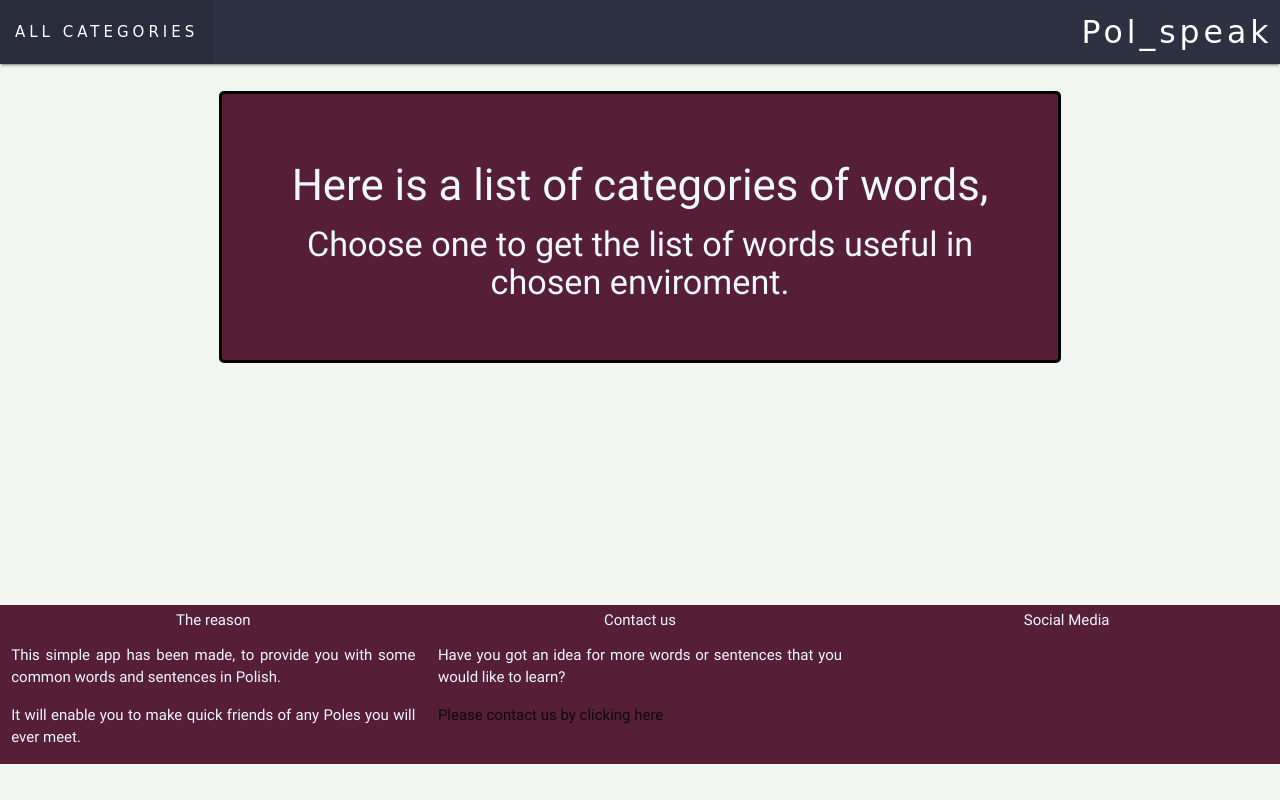
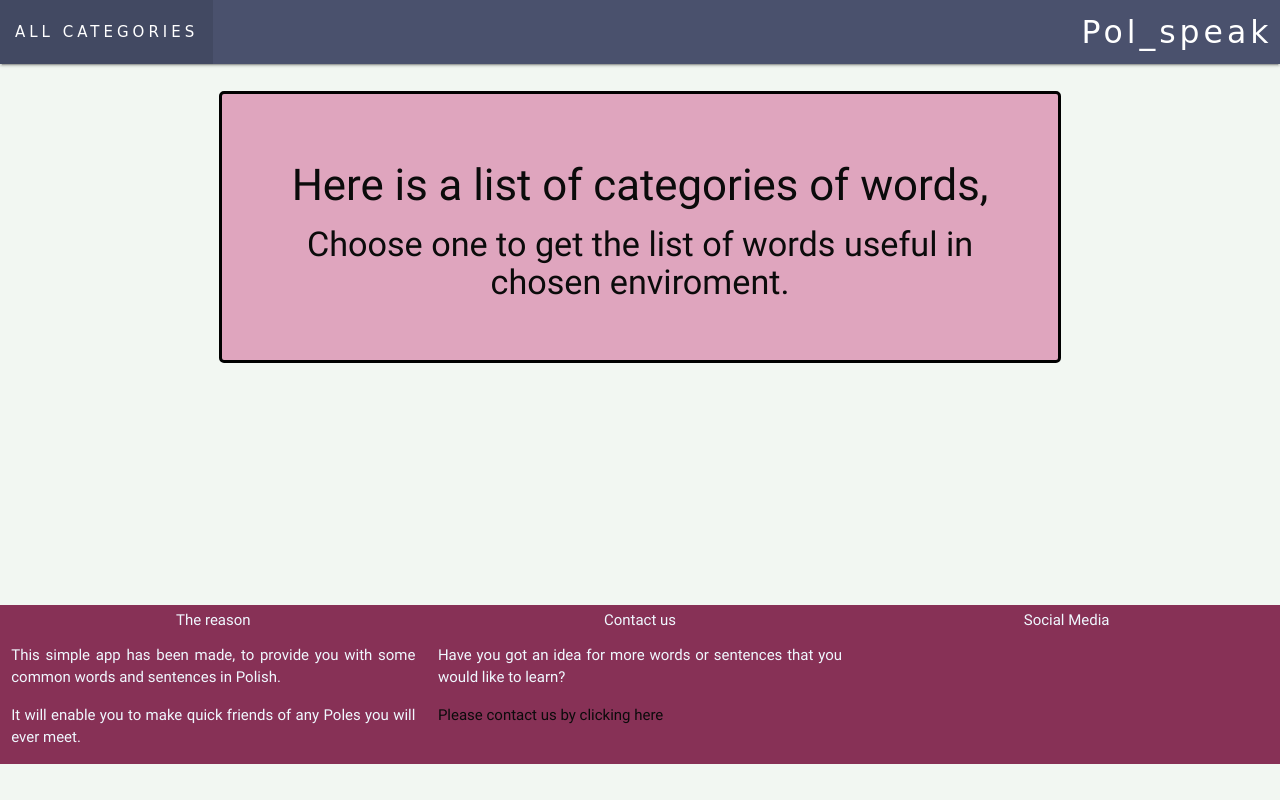
Before and after one commit to MrColorado35/pol_speak, a Flask app: page /user in a window 1280 px wide. Run offline with Flask 2, Linux system fonts and the light colour scheme; some libraries are stand-ins or nearby versions; some web fonts are replaced.

Commit message:
some color changes

```diff
--- a/static/css/style.css
+++ b/static/css/style.css
@@ -19,7 +19,7 @@ body {
  }
 
 .bg-drk {
-    background-color: #2d3142;
+    background-color: #4a516d;
     color:  aliceblue;
 }
 
@@ -28,13 +28,13 @@ body {
 }
 
 .bg-love {
-    background-color: #561f37;
+    background-color: #873156;
     color: aliceblue;
 }
 
-.bg-new {
+/* .bg-new {
     background-color: #8BE2E5;
-}
+} */
 
 .bg-morenew {
     background-color: #DFA5BE;
--- a/templates/admin.html
+++ b/templates/admin.html
@@ -2,7 +2,7 @@
 
 {% extends 'base.html' %}
 {% block content %}
-    <h3 class="center bg-blue padding-5 border">Here you can add, delete or edit any word in this app:</h3>
+    <h3 class="center bg-morenew padding-5 border">Here you can add, delete or edit any word in this app:</h3>
       <ul class="collapsible" data-collapsible="accordion">
     <li>
         <a href="{{url_for('all_words')}}"><div class="collapsible-header">
--- a/templates/admin_cat.html
+++ b/templates/admin_cat.html
@@ -2,7 +2,7 @@
 
 {% extends 'base.html' %}
 {% block content %}
-   <div class=" bg-love padding-5 margin border">
+   <div class=" bg-morenew padding-5 margin border">
 
     <h3 class="center">Here is a list of categories of words,</h3>
     <h4 class="center">Choose one to get the list of words useful in chosen enviroment.</h4>
--- a/templates/cat.html
+++ b/templates/cat.html
@@ -1,6 +1,6 @@
 {% extends 'base_student.html' %}
 {% block content %}
-<div class="bg-love padding-5 margin border">
+<div class="bg-morenew padding-5 margin border">
 
     <h2 class="center uppercase">"{{ category.cat_name }}"</h2>
     <h3 class="center">{{ category.description }}: </h3>
--- a/templates/contact.html
+++ b/templates/contact.html
@@ -10,7 +10,7 @@
    })();
 </script>
 
-<div class="center margin padding-5 border bg-love">
+<div class="center margin padding-5 border bg-morenew">
     <h5>Have an idea how we could improve our app?</h5>
     <p>Here you can contact us, by filling out this simple form underneath.</p>
 </div>
--- a/templates/delete_word.html
+++ b/templates/delete_word.html
@@ -1,7 +1,7 @@
 {% extends 'base.html' %}
 {% block content %}
     <div class="row center">
-        <h2 class="col s12 border bg-love">Are you sure you want to delete <br> '{{ word.eng }}' ?</h2>
+        <h2 class="col s12 border bg-morenew">Are you sure you want to delete <br> '{{ word.eng }}' ?</h2>
         <div class="col s6">
             <a href="{{url_for('all_words')}}" class="waves-effect waves-light bg-drk btn">Cancel</a>
         </div>
--- a/templates/index.html
+++ b/templates/index.html
@@ -7,7 +7,7 @@
 
     <section class="center">
         <div class="row padding-5">
-            <div class="col s12 bg-new border">
+            <div class="col s12 bg-morenew border">
             <h3>Welcome to our page!</h3>
             <h4>Here you can learn some every-day Polish, that you can use at work, or while talking to the person you are attracted to.</h4>
             <h5 class="padding-bottom" >Please choose who you are:</h5>
--- a/templates/user.html
+++ b/templates/user.html
@@ -2,7 +2,7 @@
 
 {% extends 'base_student.html' %}
 {% block content %}
-   <div class=" bg-love padding-5 margin border">
+   <div class=" bg-morenew padding-5 margin border">
 
     <h3 class="center">Here is a list of categories of words,</h3>
     <h4 class="center">Choose one to get the list of words useful in chosen enviroment.</h4>
```
